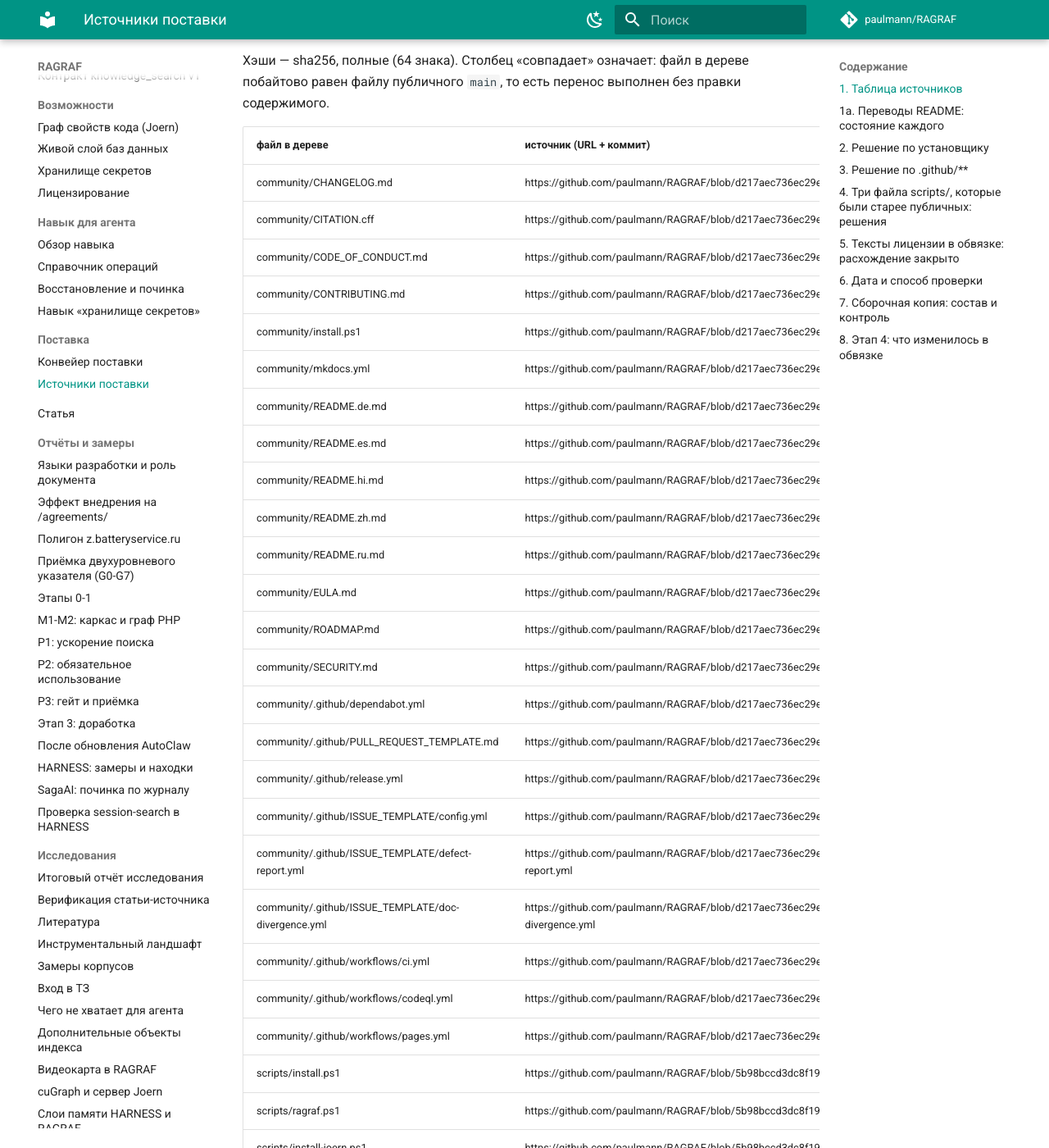
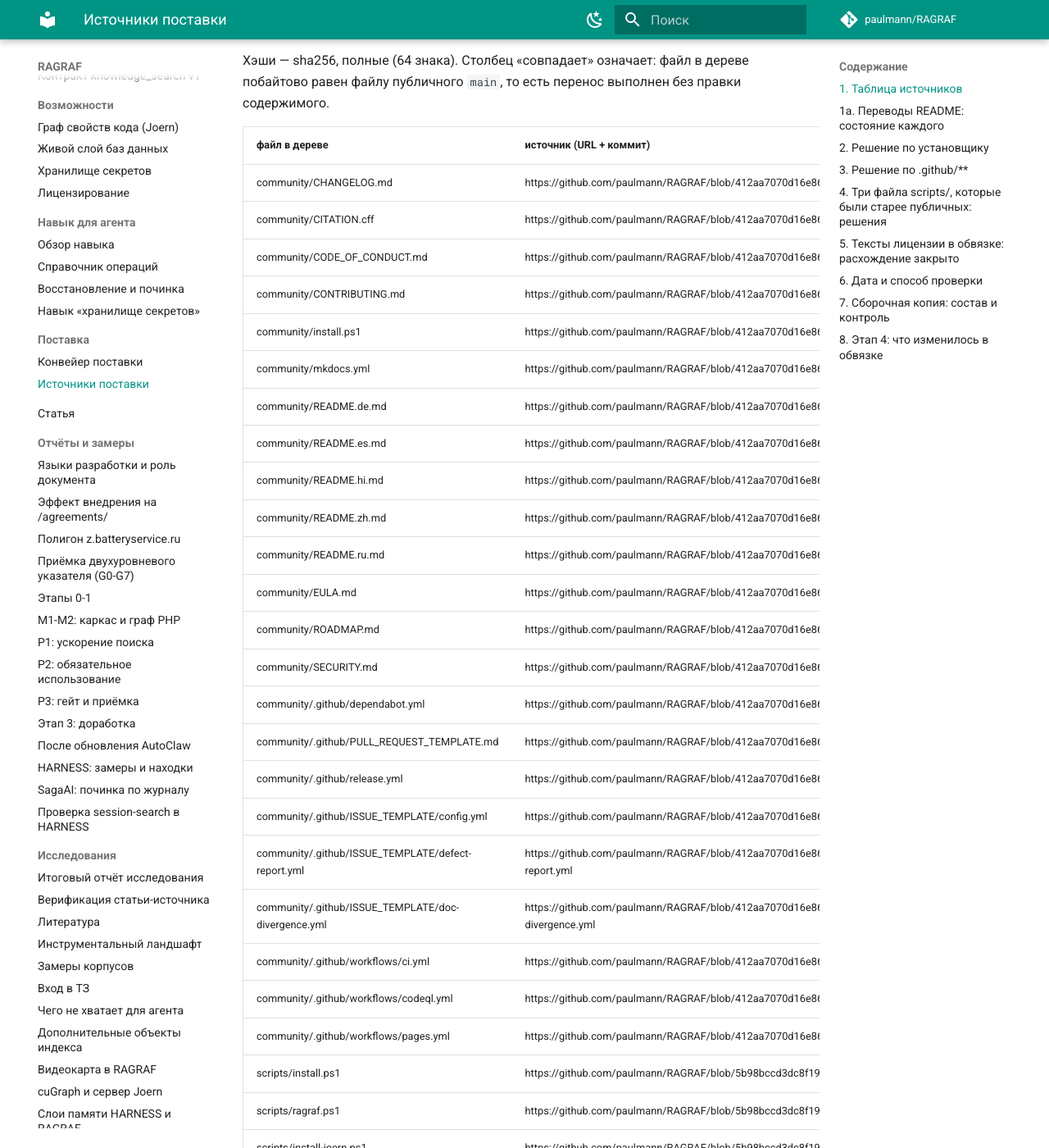
Before and after one commit to paulmann/RAGRAF, an MkDocs documentation site: the page built from docs/03_implementation/RELEASE-SOURCES.md, in a window 1280 px wide and 1400 px high, scrolled down 1796 px. Shown: the whole window at 82% size. Built offline with MkDocs 1.6.1 and Material for MkDocs 9.7.7, drawn with Linux system fonts in a browser that asks for light colours; comment, search, counter and statistics services are not loaded; some of the changed lines change nothing that is shown; some of the changed text lies outside the part shown.

Commit message:
docs: таблица источников пересчитана на голове 412aa70

```diff
--- a/docs/03_implementation/RELEASE-SOURCES.md
+++ b/docs/03_implementation/RELEASE-SOURCES.md
@@ -7,10 +7,10 @@
 в таком состоянии теряла обвязку целиком — и заметить это можно было только
 сверкой, которой до сих пор никто не делал.
 
-**Публичный `main` на момент сверки:** `d217aec736ec29eec3bfc756fdfe9115333914fc`
-(2026-10-27 00:56 MSK, «этап И20 — переводы объявлены: русское зеркало и частичные переводы»),
+**Публичный `main` на момент сверки:** `412aa7070d16e868f0973e909df00fc043a9d92a`
+(2026-10-27 06:03 MSK, «этап И21 — состояние переводов стало проверкой 33-й проверки чекера»),
 репозиторий https://github.com/paulmann/RAGRAF, клон в песочнице
-`%TEMP%\ragraf-publish-i20b` (`git clone`, затем
+`%TEMP%\ragraf-pub-i21` (`git clone`, затем
 `git fetch origin`, `git rev-parse origin/main`, `git archive origin/main`).
 
 Проверка этих утверждений — `tools/check_community_wrapper.py` (24-я проверка
@@ -73,29 +73,29 @@
 
 | файл в дереве | источник (URL + коммит) | sha256 в публичном main | sha256 в дереве | совпадает | путь в поставке |
 |---|---|---|---|---|---|
-| community/CHANGELOG.md | https://github.com/paulmann/RAGRAF/blob/d217aec736ec29eec3bfc756fdfe9115333914fc/CHANGELOG.md | b5ea007e9b8bccf1e5cf8752c4543c6c909d5bef4972113b98cfdfe8a564abed | b5ea007e9b8bccf1e5cf8752c4543c6c909d5bef4972113b98cfdfe8a564abed | да | CHANGELOG.md |
-| community/CITATION.cff | https://github.com/paulmann/RAGRAF/blob/d217aec736ec29eec3bfc756fdfe9115333914fc/CITATION.cff | a0b16a209dfb162fcd2817455939a21588f9ffa1d1f6ec02e0281fd59feb4e32 | a0b16a209dfb162fcd2817455939a21588f9ffa1d1f6ec02e0281fd59feb4e32 | да | CITATION.cff |
-| community/CODE_OF_CONDUCT.md | https://github.com/paulmann/RAGRAF/blob/d217aec736ec29eec3bfc756fdfe9115333914fc/CODE_OF_CONDUCT.md | 34596ad809e62b3c5a0f9cfb3106c971c21b4f145b18c7e70704959d6996b580 | 34596ad809e62b3c5a0f9cfb3106c971c21b4f145b18c7e70704959d6996b580 | да | CODE_OF_CONDUCT.md |
-| community/CONTRIBUTING.md | https://github.com/paulmann/RAGRAF/blob/d217aec736ec29eec3bfc756fdfe9115333914fc/CONTRIBUTING.md | 4702989e9f57c205f752d6e5977b692316fae0fa4c61c32355d5289e05d98689 | 4702989e9f57c205f752d6e5977b692316fae0fa4c61c32355d5289e05d98689 | да | CONTRIBUTING.md |
-| community/install.ps1 | https://github.com/paulmann/RAGRAF/blob/d217aec736ec29eec3bfc756fdfe9115333914fc/install.ps1 | 5a55c8d88ba70066e43147d9b772d98352f46ca82a88ef18a2d8ada71509e8e0 | 5a55c8d88ba70066e43147d9b772d98352f46ca82a88ef18a2d8ada71509e8e0 | да | install.ps1 |
-| community/mkdocs.yml | https://github.com/paulmann/RAGRAF/blob/d217aec736ec29eec3bfc756fdfe9115333914fc/mkdocs.yml | fafbfabe326de2139b7075cc831c358729070a28f0e1b90baa26dbf8bcd4a0e4 | fafbfabe326de2139b7075cc831c358729070a28f0e1b90baa26dbf8bcd4a0e4 | да | mkdocs.yml |
-| community/README.de.md | https://github.com/paulmann/RAGRAF/blob/d217aec736ec29eec3bfc756fdfe9115333914fc/README.de.md | e51d1ec36a6a8c4fffeefeea2f87599b9974da6f28104f8e3d4a93221d751a5a | 6e990850dd99dca17d8ab6b047481d541ab057457c417c1b345884df03119745 | нет | README.de.md |
-| community/README.es.md | https://github.com/paulmann/RAGRAF/blob/d217aec736ec29eec3bfc756fdfe9115333914fc/README.es.md | 14b1bd96da11432dee9855668e8624e12338f368c8503555c3029d325cadb17f | f64e8b4c87f670d4b3b98a37149c08c2182a68cb541839ecf0d6709a84766aa5 | нет | README.es.md |
-| community/README.hi.md | https://github.com/paulmann/RAGRAF/blob/d217aec736ec29eec3bfc756fdfe9115333914fc/README.hi.md | f37c343170766862d6fa34ceac6066af37bd421e3c4ab0eecf73011de9f0356b | af9bb1adeba2f5b9ea3cd46ce0cc2fe38e160452e057abc6975e7dfc14491ea4 | нет | README.hi.md |
-| community/README.zh.md | https://github.com/paulmann/RAGRAF/blob/d217aec736ec29eec3bfc756fdfe9115333914fc/README.zh.md | c80d0985f50cf45fc437d222a8e58e439b7968578115b88b2ca526ece43cbb3d | 3f082274ccea15d220ff20f71a960efc94cdba72c47e575318d9db19e2a97dcd | нет | README.zh.md |
-| community/README.ru.md | https://github.com/paulmann/RAGRAF/blob/d217aec736ec29eec3bfc756fdfe9115333914fc/README.ru.md | 505c7a867e5abd73332dbcd696a002e11613e14d36f19e844913b68a3f6b31f7 | a9f1ccd570c1999f98d90e454785dcb90cddcc0f9ed506903cb64cef0316eafe | нет | README.ru.md |
-| community/EULA.md | https://github.com/paulmann/RAGRAF/blob/d217aec736ec29eec3bfc756fdfe9115333914fc/EULA.md | de3a473f73d39dedb64f362384554f25584979d62b51f8ea50c5d531bab75a3a | de3a473f73d39dedb64f362384554f25584979d62b51f8ea50c5d531bab75a3a | да | EULA.md |
-| community/ROADMAP.md | https://github.com/paulmann/RAGRAF/blob/d217aec736ec29eec3bfc756fdfe9115333914fc/ROADMAP.md | 1973da88532a9dab0b96873df9acf57575b286af40f4904a36e87ccf5c6457be | 1973da88532a9dab0b96873df9acf57575b286af40f4904a36e87ccf5c6457be | да | ROADMAP.md |
-| community/SECURITY.md | https://github.com/paulmann/RAGRAF/blob/d217aec736ec29eec3bfc756fdfe9115333914fc/SECURITY.md | dbc7d9c2bd4d3e2d1481a36d00655633c3b45603d1f6753a26c9357414495700 | dbc7d9c2bd4d3e2d1481a36d00655633c3b45603d1f6753a26c9357414495700 | да | SECURITY.md |
-| community/.github/dependabot.yml | https://github.com/paulmann/RAGRAF/blob/d217aec736ec29eec3bfc756fdfe9115333914fc/.github/dependabot.yml | 37360b6fa679b5639b08465c684bca8d86c56f9cdf5b1e8c9dd3e1d813f79532 | 37360b6fa679b5639b08465c684bca8d86c56f9cdf5b1e8c9dd3e1d813f79532 | да | .github/dependabot.yml |
-| community/.github/PULL_REQUEST_TEMPLATE.md | https://github.com/paulmann/RAGRAF/blob/d217aec736ec29eec3bfc756fdfe9115333914fc/.github/PULL_REQUEST_TEMPLATE.md | 30c5a2c60f7d1933b201b326d55ce6955aad46457d3d65503c9b666706ab82b0 | 30c5a2c60f7d1933b201b326d55ce6955aad46457d3d65503c9b666706ab82b0 | да | .github/PULL_REQUEST_TEMPLATE.md |
-| community/.github/release.yml | https://github.com/paulmann/RAGRAF/blob/d217aec736ec29eec3bfc756fdfe9115333914fc/.github/release.yml | 48c9059c309e7e04177c3e649c02ff3aa5b93b0045a55eff3998004e4356560c | 48c9059c309e7e04177c3e649c02ff3aa5b93b0045a55eff3998004e4356560c | да | .github/release.yml |
-| community/.github/ISSUE_TEMPLATE/config.yml | https://github.com/paulmann/RAGRAF/blob/d217aec736ec29eec3bfc756fdfe9115333914fc/.github/ISSUE_TEMPLATE/config.yml | 0bc9435ed1245c47bbde5fc751fb937c75b554553be3010da264be10d2c89654 | 0bc9435ed1245c47bbde5fc751fb937c75b554553be3010da264be10d2c89654 | да | .github/ISSUE_TEMPLATE/config.yml |
-| community/.github/ISSUE_TEMPLATE/defect-report.yml | https://github.com/paulmann/RAGRAF/blob/d217aec736ec29eec3bfc756fdfe9115333914fc/.github/ISSUE_TEMPLATE/defect-report.yml | abab94c9ded87699c6046f527486ff84c0abb6d1df8c7f3447baeb25f58fc2a6 | abab94c9ded87699c6046f527486ff84c0abb6d1df8c7f3447baeb25f58fc2a6 | да | .github/ISSUE_TEMPLATE/defect-report.yml |
-| community/.github/ISSUE_TEMPLATE/doc-divergence.yml | https://github.com/paulmann/RAGRAF/blob/d217aec736ec29eec3bfc756fdfe9115333914fc/.github/ISSUE_TEMPLATE/doc-divergence.yml | 743c9e238dcaaa3eb10f4739a53f7ec7cab43d81ff3c1d93adfab768adcf3aff | 743c9e238dcaaa3eb10f4739a53f7ec7cab43d81ff3c1d93adfab768adcf3aff | да | .github/ISSUE_TEMPLATE/doc-divergence.yml |
-| community/.github/workflows/ci.yml | https://github.com/paulmann/RAGRAF/blob/d217aec736ec29eec3bfc756fdfe9115333914fc/.github/workflows/ci.yml | ea6d8ae5a2007164ca196a0e1b6fc7e71976c9a354ebe55efc50f32d7e6b3a99 | ea6d8ae5a2007164ca196a0e1b6fc7e71976c9a354ebe55efc50f32d7e6b3a99 | да | .github/workflows/ci.yml |
-| community/.github/workflows/codeql.yml | https://github.com/paulmann/RAGRAF/blob/d217aec736ec29eec3bfc756fdfe9115333914fc/.github/workflows/codeql.yml | 5c09bbc2cec2fe16c338d4527100b92b63badfc6dbf3dea34b2652d5a0726bfb | 5c09bbc2cec2fe16c338d4527100b92b63badfc6dbf3dea34b2652d5a0726bfb | да | .github/workflows/codeql.yml |
-| community/.github/workflows/pages.yml | https://github.com/paulmann/RAGRAF/blob/d217aec736ec29eec3bfc756fdfe9115333914fc/.github/workflows/pages.yml | 4735800e7da31eb2b1ef550ccff883867e072118f8edb164b8ddbddd65abeb38 | 4735800e7da31eb2b1ef550ccff883867e072118f8edb164b8ddbddd65abeb38 | да | .github/workflows/pages.yml |
+| community/CHANGELOG.md | https://github.com/paulmann/RAGRAF/blob/412aa7070d16e868f0973e909df00fc043a9d92a/CHANGELOG.md | b5ea007e9b8bccf1e5cf8752c4543c6c909d5bef4972113b98cfdfe8a564abed | b5ea007e9b8bccf1e5cf8752c4543c6c909d5bef4972113b98cfdfe8a564abed | да | CHANGELOG.md |
+| community/CITATION.cff | https://github.com/paulmann/RAGRAF/blob/412aa7070d16e868f0973e909df00fc043a9d92a/CITATION.cff | a0b16a209dfb162fcd2817455939a21588f9ffa1d1f6ec02e0281fd59feb4e32 | a0b16a209dfb162fcd2817455939a21588f9ffa1d1f6ec02e0281fd59feb4e32 | да | CITATION.cff |
+| community/CODE_OF_CONDUCT.md | https://github.com/paulmann/RAGRAF/blob/412aa7070d16e868f0973e909df00fc043a9d92a/CODE_OF_CONDUCT.md | 34596ad809e62b3c5a0f9cfb3106c971c21b4f145b18c7e70704959d6996b580 | 34596ad809e62b3c5a0f9cfb3106c971c21b4f145b18c7e70704959d6996b580 | да | CODE_OF_CONDUCT.md |
+| community/CONTRIBUTING.md | https://github.com/paulmann/RAGRAF/blob/412aa7070d16e868f0973e909df00fc043a9d92a/CONTRIBUTING.md | 4702989e9f57c205f752d6e5977b692316fae0fa4c61c32355d5289e05d98689 | 4702989e9f57c205f752d6e5977b692316fae0fa4c61c32355d5289e05d98689 | да | CONTRIBUTING.md |
+| community/install.ps1 | https://github.com/paulmann/RAGRAF/blob/412aa7070d16e868f0973e909df00fc043a9d92a/install.ps1 | 5a55c8d88ba70066e43147d9b772d98352f46ca82a88ef18a2d8ada71509e8e0 | 5a55c8d88ba70066e43147d9b772d98352f46ca82a88ef18a2d8ada71509e8e0 | да | install.ps1 |
+| community/mkdocs.yml | https://github.com/paulmann/RAGRAF/blob/412aa7070d16e868f0973e909df00fc043a9d92a/mkdocs.yml | fafbfabe326de2139b7075cc831c358729070a28f0e1b90baa26dbf8bcd4a0e4 | fafbfabe326de2139b7075cc831c358729070a28f0e1b90baa26dbf8bcd4a0e4 | да | mkdocs.yml |
+| community/README.de.md | https://github.com/paulmann/RAGRAF/blob/412aa7070d16e868f0973e909df00fc043a9d92a/README.de.md | 6e990850dd99dca17d8ab6b047481d541ab057457c417c1b345884df03119745 | 6e990850dd99dca17d8ab6b047481d541ab057457c417c1b345884df03119745 | да | README.de.md |
+| community/README.es.md | https://github.com/paulmann/RAGRAF/blob/412aa7070d16e868f0973e909df00fc043a9d92a/README.es.md | f64e8b4c87f670d4b3b98a37149c08c2182a68cb541839ecf0d6709a84766aa5 | f64e8b4c87f670d4b3b98a37149c08c2182a68cb541839ecf0d6709a84766aa5 | да | README.es.md |
+| community/README.hi.md | https://github.com/paulmann/RAGRAF/blob/412aa7070d16e868f0973e909df00fc043a9d92a/README.hi.md | af9bb1adeba2f5b9ea3cd46ce0cc2fe38e160452e057abc6975e7dfc14491ea4 | af9bb1adeba2f5b9ea3cd46ce0cc2fe38e160452e057abc6975e7dfc14491ea4 | да | README.hi.md |
+| community/README.zh.md | https://github.com/paulmann/RAGRAF/blob/412aa7070d16e868f0973e909df00fc043a9d92a/README.zh.md | 3f082274ccea15d220ff20f71a960efc94cdba72c47e575318d9db19e2a97dcd | 3f082274ccea15d220ff20f71a960efc94cdba72c47e575318d9db19e2a97dcd | да | README.zh.md |
+| community/README.ru.md | https://github.com/paulmann/RAGRAF/blob/412aa7070d16e868f0973e909df00fc043a9d92a/README.ru.md | a9f1ccd570c1999f98d90e454785dcb90cddcc0f9ed506903cb64cef0316eafe | a9f1ccd570c1999f98d90e454785dcb90cddcc0f9ed506903cb64cef0316eafe | да | README.ru.md |
+| community/EULA.md | https://github.com/paulmann/RAGRAF/blob/412aa7070d16e868f0973e909df00fc043a9d92a/EULA.md | de3a473f73d39dedb64f362384554f25584979d62b51f8ea50c5d531bab75a3a | de3a473f73d39dedb64f362384554f25584979d62b51f8ea50c5d531bab75a3a | да | EULA.md |
+| community/ROADMAP.md | https://github.com/paulmann/RAGRAF/blob/412aa7070d16e868f0973e909df00fc043a9d92a/ROADMAP.md | 1973da88532a9dab0b96873df9acf57575b286af40f4904a36e87ccf5c6457be | 1973da88532a9dab0b96873df9acf57575b286af40f4904a36e87ccf5c6457be | да | ROADMAP.md |
+| community/SECURITY.md | https://github.com/paulmann/RAGRAF/blob/412aa7070d16e868f0973e909df00fc043a9d92a/SECURITY.md | dbc7d9c2bd4d3e2d1481a36d00655633c3b45603d1f6753a26c9357414495700 | dbc7d9c2bd4d3e2d1481a36d00655633c3b45603d1f6753a26c9357414495700 | да | SECURITY.md |
+| community/.github/dependabot.yml | https://github.com/paulmann/RAGRAF/blob/412aa7070d16e868f0973e909df00fc043a9d92a/.github/dependabot.yml | 37360b6fa679b5639b08465c684bca8d86c56f9cdf5b1e8c9dd3e1d813f79532 | 37360b6fa679b5639b08465c684bca8d86c56f9cdf5b1e8c9dd3e1d813f79532 | да | .github/dependabot.yml |
+| community/.github/PULL_REQUEST_TEMPLATE.md | https://github.com/paulmann/RAGRAF/blob/412aa7070d16e868f0973e909df00fc043a9d92a/.github/PULL_REQUEST_TEMPLATE.md | 30c5a2c60f7d1933b201b326d55ce6955aad46457d3d65503c9b666706ab82b0 | 30c5a2c60f7d1933b201b326d55ce6955aad46457d3d65503c9b666706ab82b0 | да | .github/PULL_REQUEST_TEMPLATE.md |
+| community/.github/release.yml | https://github.com/paulmann/RAGRAF/blob/412aa7070d16e868f0973e909df00fc043a9d92a/.github/release.yml | 48c9059c309e7e04177c3e649c02ff3aa5b93b0045a55eff3998004e4356560c | 48c9059c309e7e04177c3e649c02ff3aa5b93b0045a55eff3998004e4356560c | да | .github/release.yml |
+| community/.github/ISSUE_TEMPLATE/config.yml | https://github.com/paulmann/RAGRAF/blob/412aa7070d16e868f0973e909df00fc043a9d92a/.github/ISSUE_TEMPLATE/config.yml | 0bc9435ed1245c47bbde5fc751fb937c75b554553be3010da264be10d2c89654 | 0bc9435ed1245c47bbde5fc751fb937c75b554553be3010da264be10d2c89654 | да | .github/ISSUE_TEMPLATE/config.yml |
+| community/.github/ISSUE_TEMPLATE/defect-report.yml | https://github.com/paulmann/RAGRAF/blob/412aa7070d16e868f0973e909df00fc043a9d92a/.github/ISSUE_TEMPLATE/defect-report.yml | abab94c9ded87699c6046f527486ff84c0abb6d1df8c7f3447baeb25f58fc2a6 | abab94c9ded87699c6046f527486ff84c0abb6d1df8c7f3447baeb25f58fc2a6 | да | .github/ISSUE_TEMPLATE/defect-report.yml |
+| community/.github/ISSUE_TEMPLATE/doc-divergence.yml | https://github.com/paulmann/RAGRAF/blob/412aa7070d16e868f0973e909df00fc043a9d92a/.github/ISSUE_TEMPLATE/doc-divergence.yml | 743c9e238dcaaa3eb10f4739a53f7ec7cab43d81ff3c1d93adfab768adcf3aff | 743c9e238dcaaa3eb10f4739a53f7ec7cab43d81ff3c1d93adfab768adcf3aff | да | .github/ISSUE_TEMPLATE/doc-divergence.yml |
+| community/.github/workflows/ci.yml | https://github.com/paulmann/RAGRAF/blob/412aa7070d16e868f0973e909df00fc043a9d92a/.github/workflows/ci.yml | ea6d8ae5a2007164ca196a0e1b6fc7e71976c9a354ebe55efc50f32d7e6b3a99 | ea6d8ae5a2007164ca196a0e1b6fc7e71976c9a354ebe55efc50f32d7e6b3a99 | да | .github/workflows/ci.yml |
+| community/.github/workflows/codeql.yml | https://github.com/paulmann/RAGRAF/blob/412aa7070d16e868f0973e909df00fc043a9d92a/.github/workflows/codeql.yml | 5c09bbc2cec2fe16c338d4527100b92b63badfc6dbf3dea34b2652d5a0726bfb | 5c09bbc2cec2fe16c338d4527100b92b63badfc6dbf3dea34b2652d5a0726bfb | да | .github/workflows/codeql.yml |
+| community/.github/workflows/pages.yml | https://github.com/paulmann/RAGRAF/blob/412aa7070d16e868f0973e909df00fc043a9d92a/.github/workflows/pages.yml | 4735800e7da31eb2b1ef550ccff883867e072118f8edb164b8ddbddd65abeb38 | 4735800e7da31eb2b1ef550ccff883867e072118f8edb164b8ddbddd65abeb38 | да | .github/workflows/pages.yml |
 | scripts/install.ps1 | https://github.com/paulmann/RAGRAF/blob/5b98bccd3dc8f1904e930f03e39a55ba4a20d317/scripts/install.ps1 | f6cee5d8bb7f98039c297b578cc86c15fb439e14ed2206289d63382031be5996 | f6cee5d8bb7f98039c297b578cc86c15fb439e14ed2206289d63382031be5996 | да | scripts/install.ps1 |
 | scripts/ragraf.ps1 | https://github.com/paulmann/RAGRAF/blob/5b98bccd3dc8f1904e930f03e39a55ba4a20d317/scripts/ragraf.ps1 | f7dbe0bb262b92456945a7863e6263bce3b4678f1cb04ae5f9e81c6a05488813 | f7dbe0bb262b92456945a7863e6263bce3b4678f1cb04ae5f9e81c6a05488813 | да | scripts/ragraf.ps1 |
 | scripts/install-joern.ps1 | https://github.com/paulmann/RAGRAF/blob/5b98bccd3dc8f1904e930f03e39a55ba4a20d317/scripts/install-joern.ps1 | c3ebcf0e2c344b95e1fc1d9c3f60937ac87fe6fac7d76351683c8b8faf4f8a27 | c3ebcf0e2c344b95e1fc1d9c3f60937ac87fe6fac7d76351683c8b8faf4f8a27 | да | scripts/install-joern.ps1 |
```
Also changed, not shown: 1 other file.
